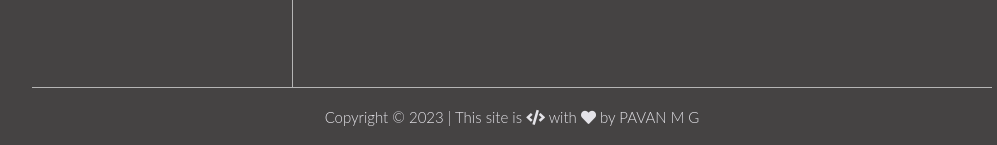
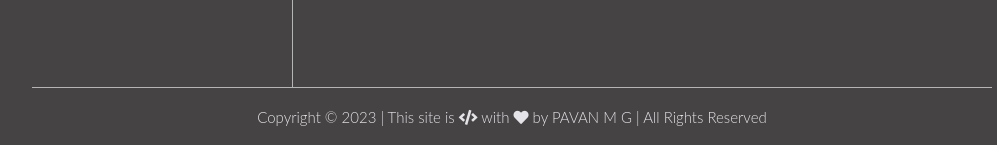
Before and after one commit to pavan-mg/pavan-mg.github.io, a Jekyll site: the page built from index.html, in a window 1280 px wide. Shown: the part 1502-1647 px from the top of the page, without its empty margins (128-1125 px from the left). Built offline with Jekyll 4.4.1, drawn with Linux system fonts in a browser that asks for light colours.

Commit message:
Update default.html

```diff
--- a/_layouts/default.html
+++ b/_layouts/default.html
@@ -150,7 +150,7 @@
     <div id="footer">
       <p class="footer_name">Copyright © 2023 | This site is
         <i class="fas fa-code"></i> with <i class="fas fa-heart"></i> by
-        <a class="footer_name" href="https://github.com/pavan-mg/pavan-mg.github.io" target="_blank"> PAVAN M G</a>
+        <a class="footer_name" href="https://github.com/pavan-mg/pavan-mg.github.io" target="_blank"> PAVAN M G </a>| All Rights Reserved
       </p>
     </div>
   </div>
```
